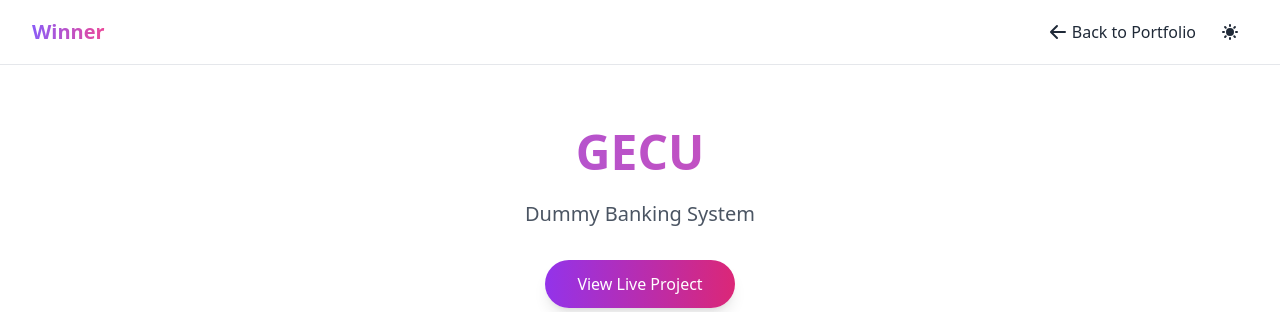
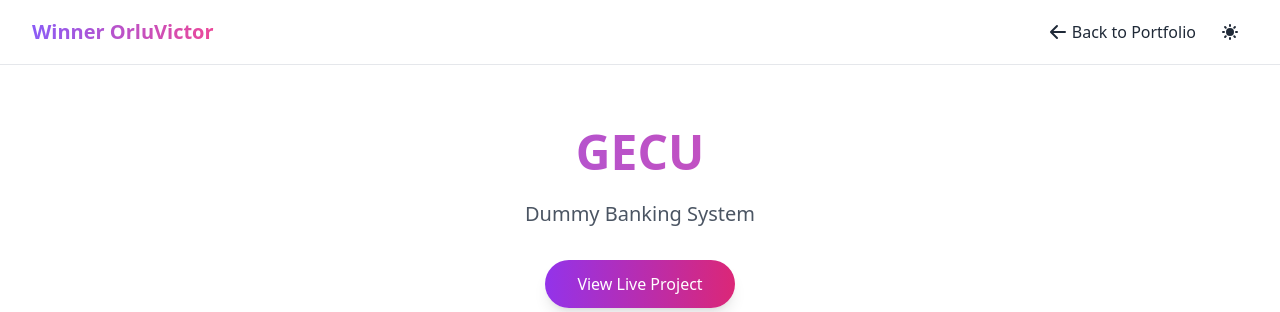
Before and after one commit to winnerdebest/portfolio, a Django app: a page that uses templates/projects/projects.html in a window 1280 px wide. Shown: the top 312 px of the page. Run offline with Django 5.2, Linux system fonts and the light colour scheme; data comes from the database, SQL or seed files in the repository; both versions use the stored data as it was after the commit; some libraries are stand-ins or nearby versions.

Commit message:
last commit

```diff
--- a/templates/projects/projects.html
+++ b/templates/projects/projects.html
@@ -3,7 +3,7 @@
 <head>
     <meta charset="UTF-8">
     <meta name="viewport" content="width=device-width, initial-scale=1.0">
-    <title>{{ project.name }} | Winner's Portfolio</title>
+    <title>{{ project.name }} | Build With Winner</title>
     <meta name="description" content="{{ project.short_description }}">
     <meta property="og:title" content="{{ project.name }}">
     <meta property="og:description" content="{{ project.short_description }}">
@@ -59,7 +59,7 @@
         <div class="max-w-7xl mx-auto px-4 sm:px-6 lg:px-8">
             <div class="flex justify-between h-16 items-center">
                 <div class="flex items-center">
-                    <span class="text-xl font-bold gradient-text">Winner</span>
+                    <span class="text-xl font-bold gradient-text">Winner OrluVictor</span>
                 </div>
 
                 <div class="flex items-center space-x-4">
```
Also changed, not shown: db.sqlite3, 1 other file.
